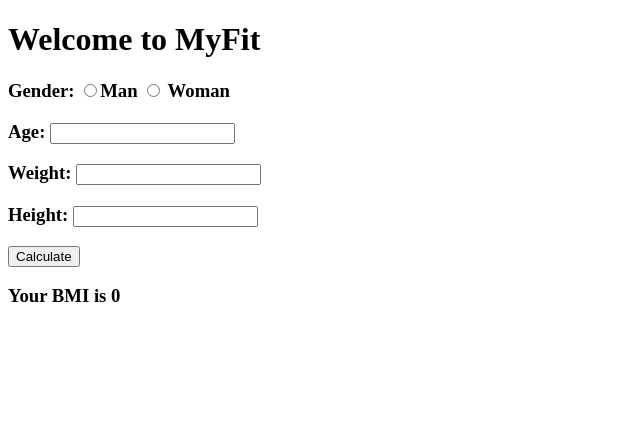
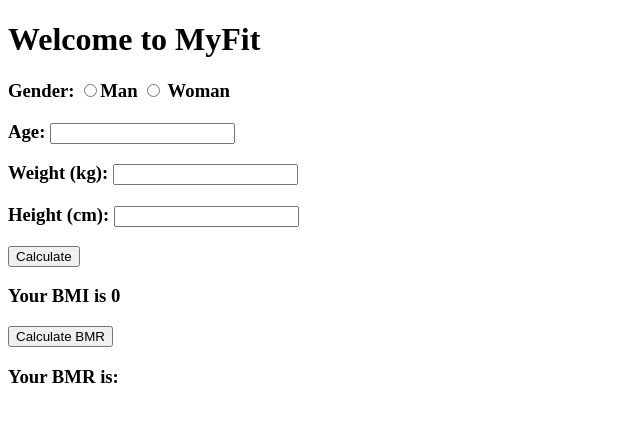
Before and after one commit to ChiaoYuLu/myFit, an Angular app: page / in a window 1280 px wide. Shown: the top 422 px of the page, without its empty margins (0-640 px from the left). Built offline with nearby package versions, Linux system fonts and the light colour scheme.

Commit message:
BMRCaculate() aanMaken

```diff
--- a/src/app/app.component.html
+++ b/src/app/app.component.html
@@ -5,8 +5,10 @@
     <input type="radio" name="gender" value="woman" [(ngModel)]="gender"> Woman
   </h3>
   <h3>Age: <input type="text" [(ngModel)]="age"> </h3>
-  <h3>Weight: <input type="text" [(ngModel)]="weight"> </h3>
-  <h3>Height: <input type="text" [(ngModel)]="height"> </h3>
-  <button (click) = "bmiCalculate()">Calculate</button>
+  <h3>Weight (kg): <input type="text" [(ngModel)]="weight"> </h3>
+  <h3>Height (cm): <input type="text" [(ngModel)]="height"> </h3>
+  <button (click) = "BMICalculate()">Calculate</button>
   <h3>Your BMI is <label>{{bmi}}</label></h3>
+  <button (click)="BMRCaculate()">Calculate BMR</button>
+  <h3>Your BMR is: <label>{{bmr}}</label> </h3>
 </div>
--- a/src/app/app.component.ts
+++ b/src/app/app.component.ts
@@ -15,14 +15,40 @@
   height: any;
   gender: any;
   bmi: any;
+bmr: any;
 
   constructor(){
     this.bmi = 0;
   }
 
-  bmiCalculate(){
+  BMICalculate(){
     if (this.weight && this.height){
       this.bmi = (this.weight / ((this.height * this.height)/10000)).toFixed(1);
     }
   }
+
+  BMRCaculate(){
+    if (this.gender && this.weight && this.height && this.age) {
+      if (this.gender === 'man') {
+        this.bmr = (
+          13.7 * this.weight +
+          5.0 * this.height -
+          6.8 * this.age +
+          66
+        ).toFixed(1);
+      } else if (this.gender === 'woman') {
+        this.bmr = (
+          9.6 * this.weight +
+          1.8 * this.height -
+          4.7 * this.age +
+          655
+        ).toFixed(1);
+      }
+    } else {
+      this.bmr = 'Please fill in all fields correctly';
+    }
+  }
+
+  TDEECalculate(){
+  }
 }
```
